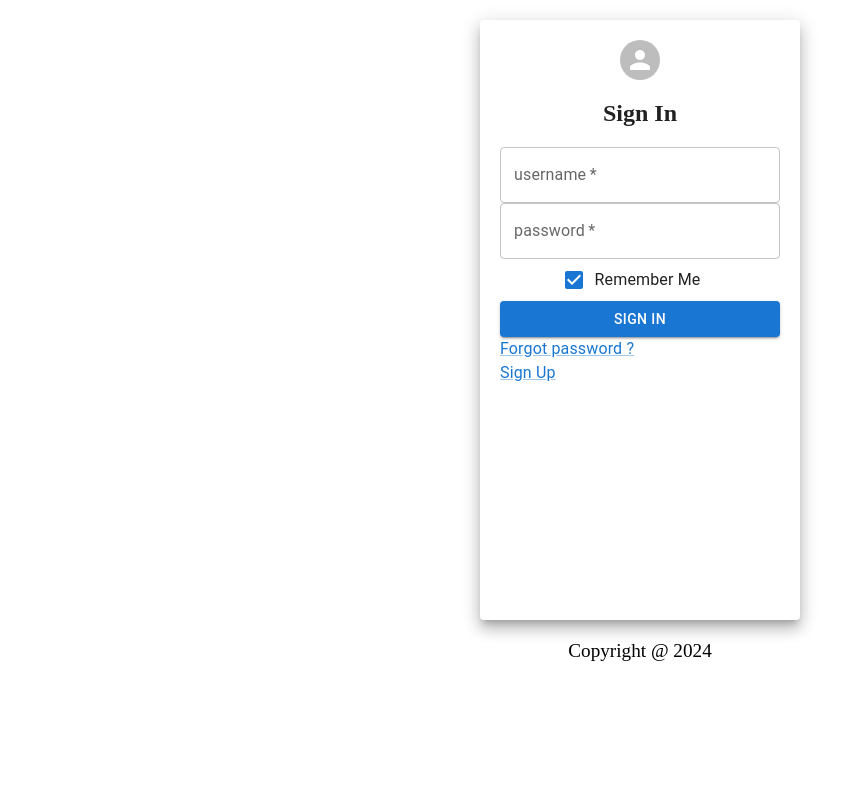
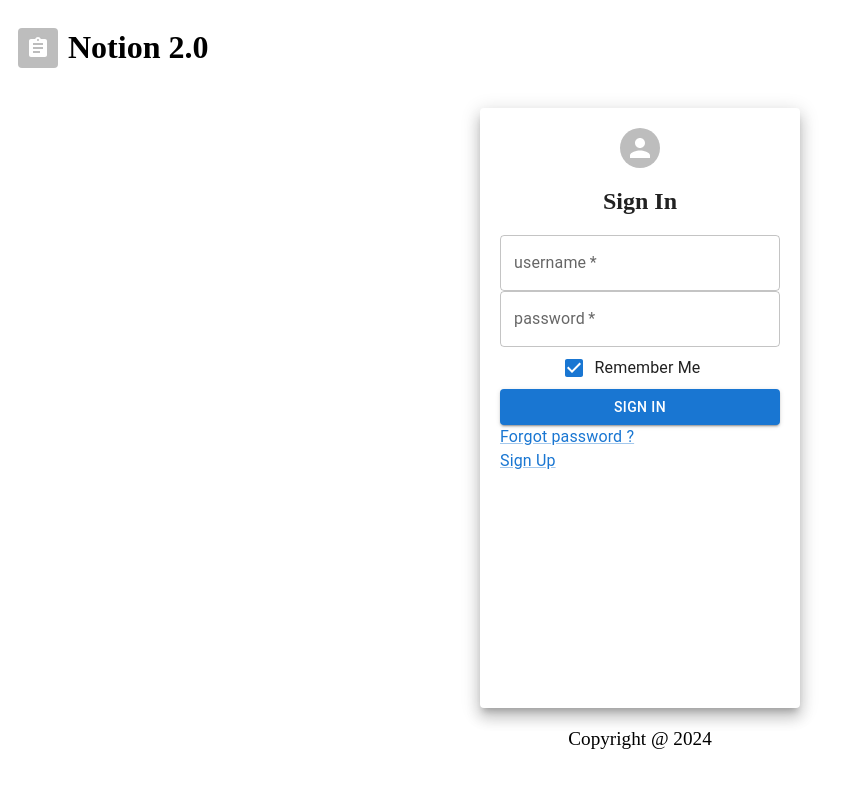
Before and after one commit to preethasarkar/task-manager, a React (Create React App) app in the folder client/: page / in a window 1280 px wide. Shown: the top 788 px of the page, without its empty margins (0-853 px from the left). Built offline with nearby package versions, Linux system fonts and the light colour scheme.

Commit message:
Added header component

```diff
--- a/client/public/index.css
+++ b/client/public/index.css
@@ -5,3 +5,11 @@
   text-align: center;
   font-size: 1.2em;
 }
+
+header{
+  display: flex;
+  align-items: center;
+}
+header .icon{
+  margin: 10px 10px;
+}
--- a/client/src/App.jsx
+++ b/client/src/App.jsx
@@ -1,11 +1,13 @@
 import React from "react";
 import Login from "./components/login";
 import Footer from "./components/footer";
+import Header from "./components/header";
 
 
 function App() {
   return (
     <div>
+      <Header />
       <Login />
       <Footer />
     </div>
--- /dev/null
+++ b/client/src/components/header.jsx
@@ -0,0 +1,16 @@
+import React from "react";
+import { Avatar } from "@mui/material";
+import AssignmentIcon from '@mui/icons-material/Assignment';
+
+function Header(){
+    return (
+        <header>
+            <Avatar className="icon" variant="rounded">
+                <AssignmentIcon />
+            </Avatar>
+            <h1> Notion 2.0 </h1>
+        </header>
+    )
+}
+
+export default Header;
--- a/client/src/index.js
+++ b/client/src/index.js
@@ -2,6 +2,5 @@
 import {createRoot} from 'react-dom/client'; //not a deafault export
 import App from './App';
 
-
 const root = createRoot(document.getElementById('root'));
 root.render(<App />);
```
